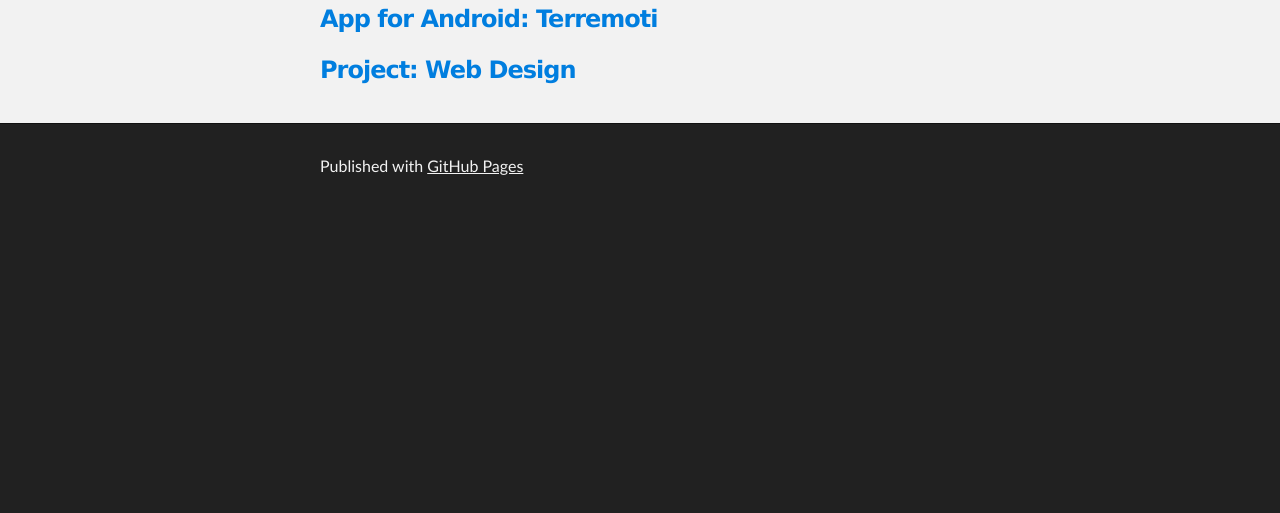
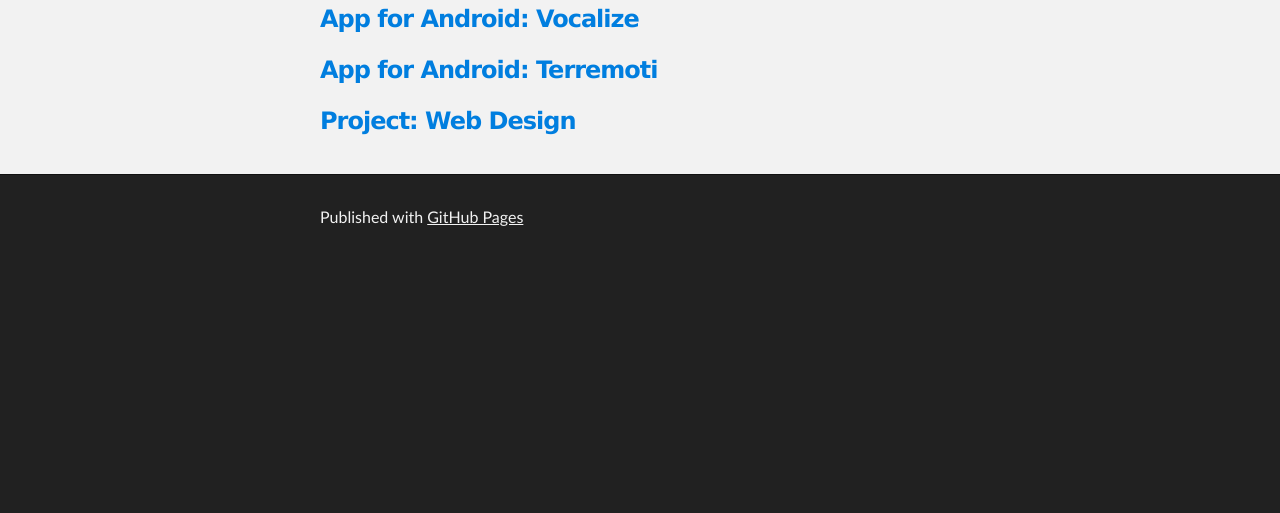
Before and after one commit to klleshi/klleshi.github.io, a plain HTML site: page index.html in a window 1280 px wide. Shown: the part 287-800 px from the top of the page. Drawn offline with Linux system fonts and the light colour scheme.

Commit message:
Update index.html

```diff
--- a/index.html
+++ b/index.html
@@ -33,6 +33,7 @@
 
 
 <h3>
+  <p> <a href="https://play.google.com/store/apps/details?id=io.github.klleshi.vocalize">App for Android: Vocalize</a></p>
  <p> <a href="https://play.google.com/store/apps/details?id=io.github.klleshi.infoterremoti">App for Android: Terremoti</a></p>
  <p> <a href="http://klleshi.github.io/project_web_design/">Project: Web Design</a></p>
  <!-- <p> <a href="http://test01.danielvedovato.it/">Project: Software Engineering</a></p> -->
```
